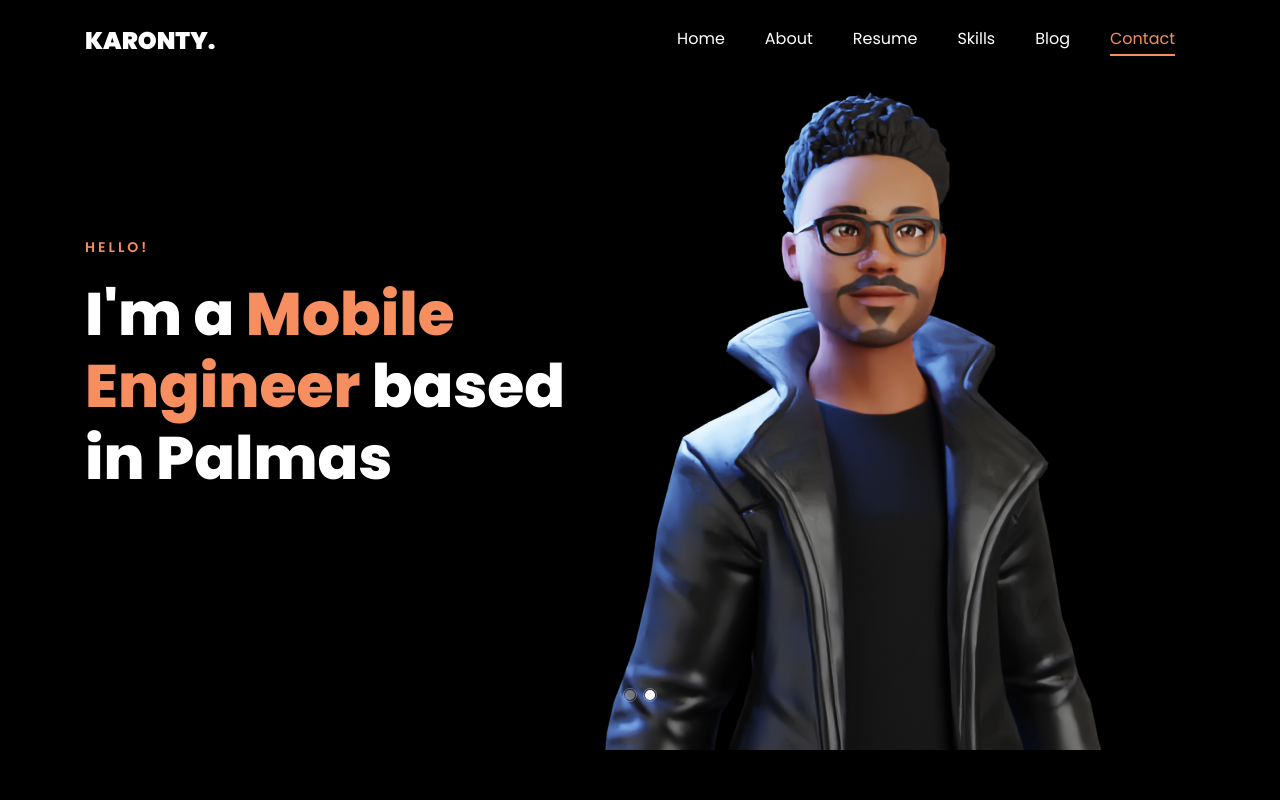
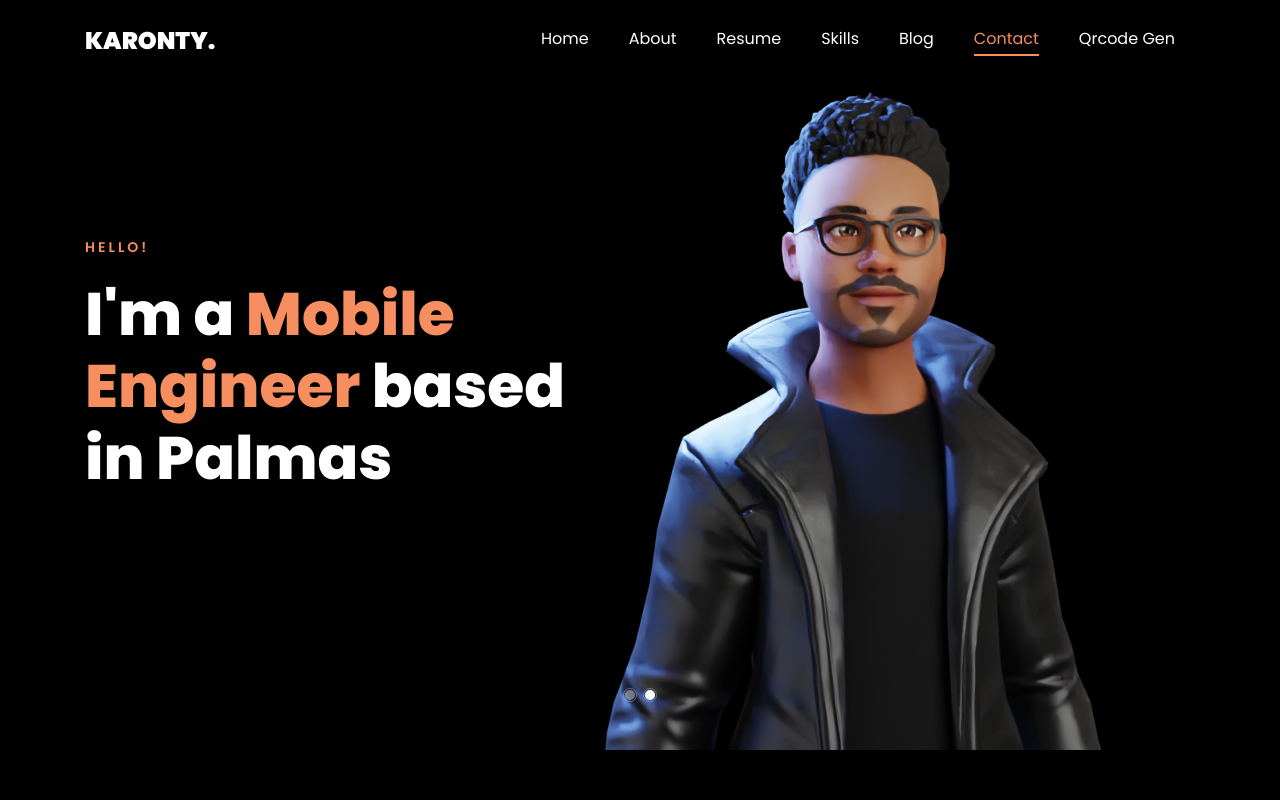
Before and after one commit to BersonCrios/bersoncrios.github.io, a plain HTML site: page index.html in a window 1280 px wide. Shown: the top 800 px of the page. Drawn offline with Linux system fonts and the light colour scheme; files whose address does not match are found by name.

Commit message:
add qrcode gen

```diff
--- a/index.html
+++ b/index.html
@@ -42,6 +42,7 @@
 	          <!-- <li class="nav-item"><a href="#projects-section" class="nav-link"><span>Projects</span></a></li> -->
 	          <li class="nav-item"><a href="#blog-section" class="nav-link"><span>Blog</span></a></li>
 	          <li class="nav-item"><a href="#contact-section" class="nav-link"><span>Contact</span></a></li>
+			  <li class="nav-item"><a href="./tools/qrcodegen/index.html" class="nav-link"><span>Qrcode Gen</span></a></li>
 	        </ul>
 	      </div>
 	    </div>
```
Also changed, not shown: tools.html (added).
